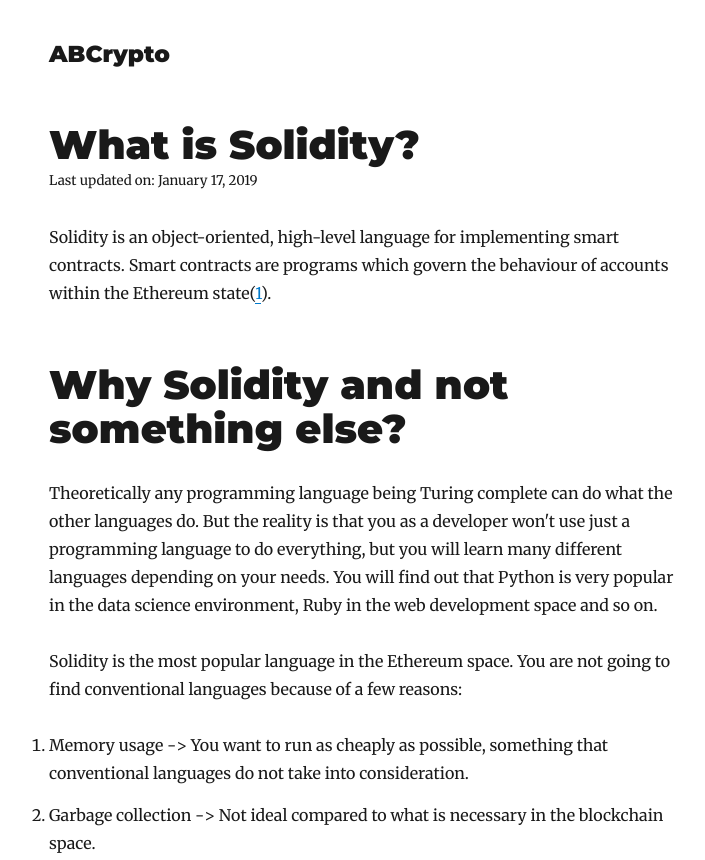
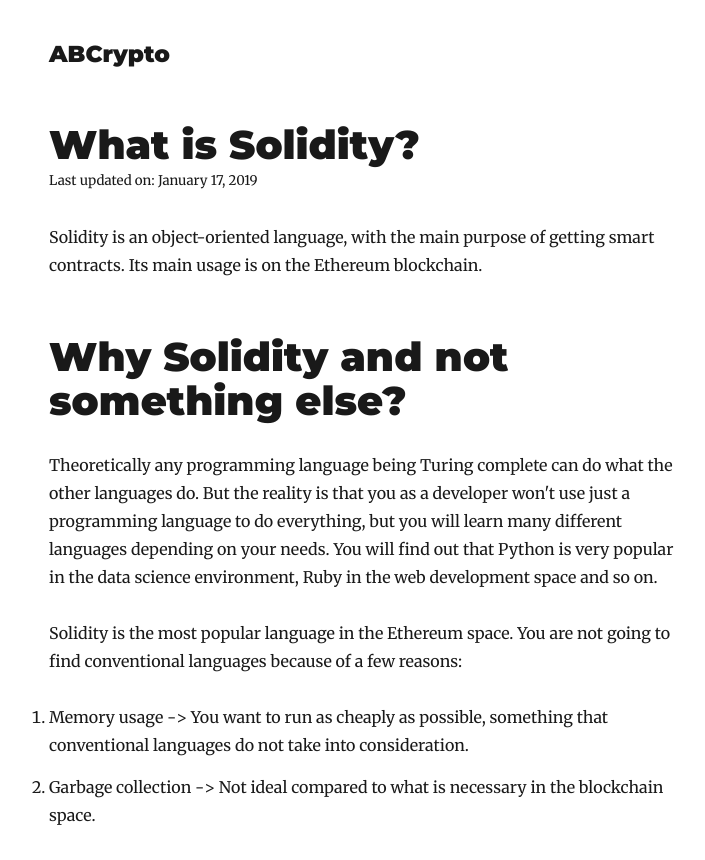
Before and after one commit to anabcrypto/abcrypto, a Gatsby site: page /language/solidity/whatissolidity/ in a window 1280 px wide. Shown: the top 860 px of the page, without its empty margins (276-981 px from the left). Built offline with nearby package versions, Linux system fonts and the light colour scheme; Gatsby itself is replaced by a stand-in of ours; some packages are replaced by stand-ins of ours.

Commit message:
Update post

```diff
--- a/content/blog/language/solidity/whatissolidity/index.md
+++ b/content/blog/language/solidity/whatissolidity/index.md
@@ -3,8 +3,8 @@ title: What is Solidity?
 date: 2019-01-17
 ---
 
-Solidity is an object-oriented, high-level language for implementing smart contracts.
-Smart contracts are programs which govern the behaviour of accounts within the Ethereum state([1](https://solidity.readthedocs.io/en/v0.5.2/ "Solidity docs")).
+Solidity is an object-oriented language, with the main purpose of getting smart contracts.
+Its main usage is on the Ethereum blockchain.
 
 # Why Solidity and not something else?
 
--- a/package.json
+++ b/package.json
@@ -39,8 +39,8 @@
   },
   "devDependencies": {
     "eslint": "^4.19.1",
-    "eslint-plugin-react": "^7.12.3",
-    "prettier": "^1.14.2"
+    "eslint-plugin-react": "^7.12.4",
+    "prettier": "^1.16.1"
   },
   "homepage": "https://github.com/gatsbyjs/gatsby-starter-blog#readme",
   "keywords": [
```
Also changed, not shown: 1 other file.
